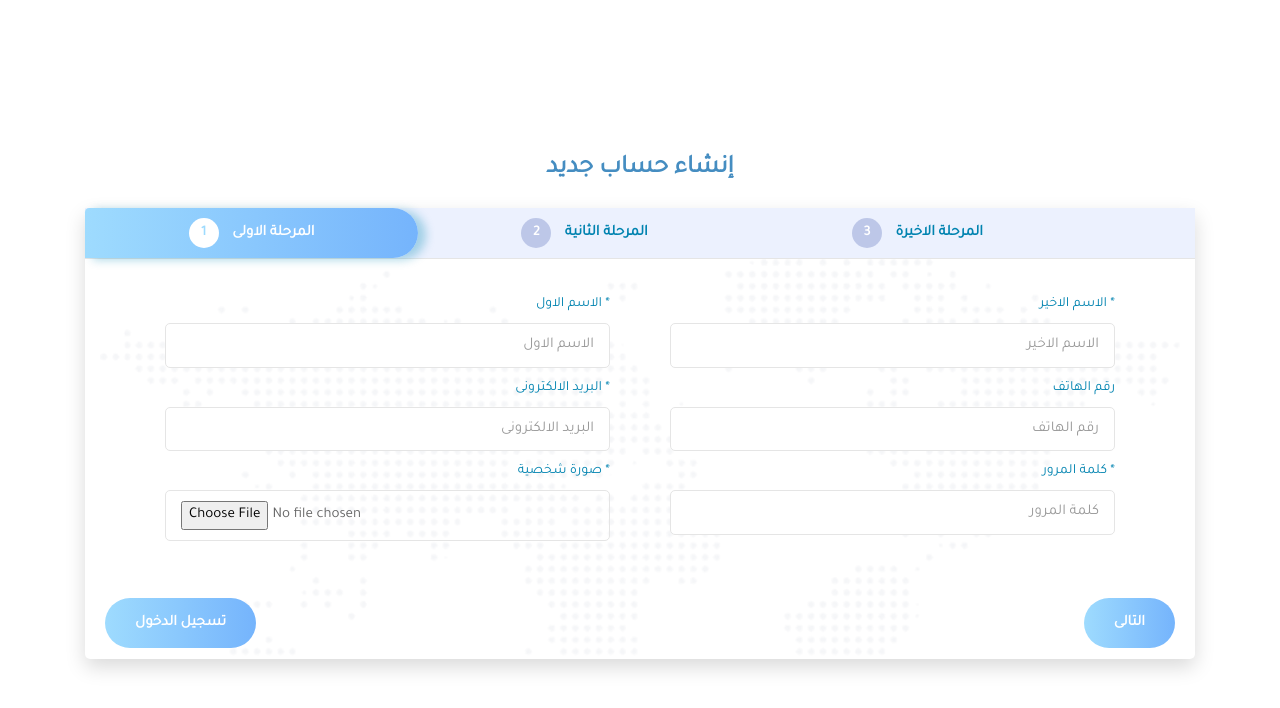
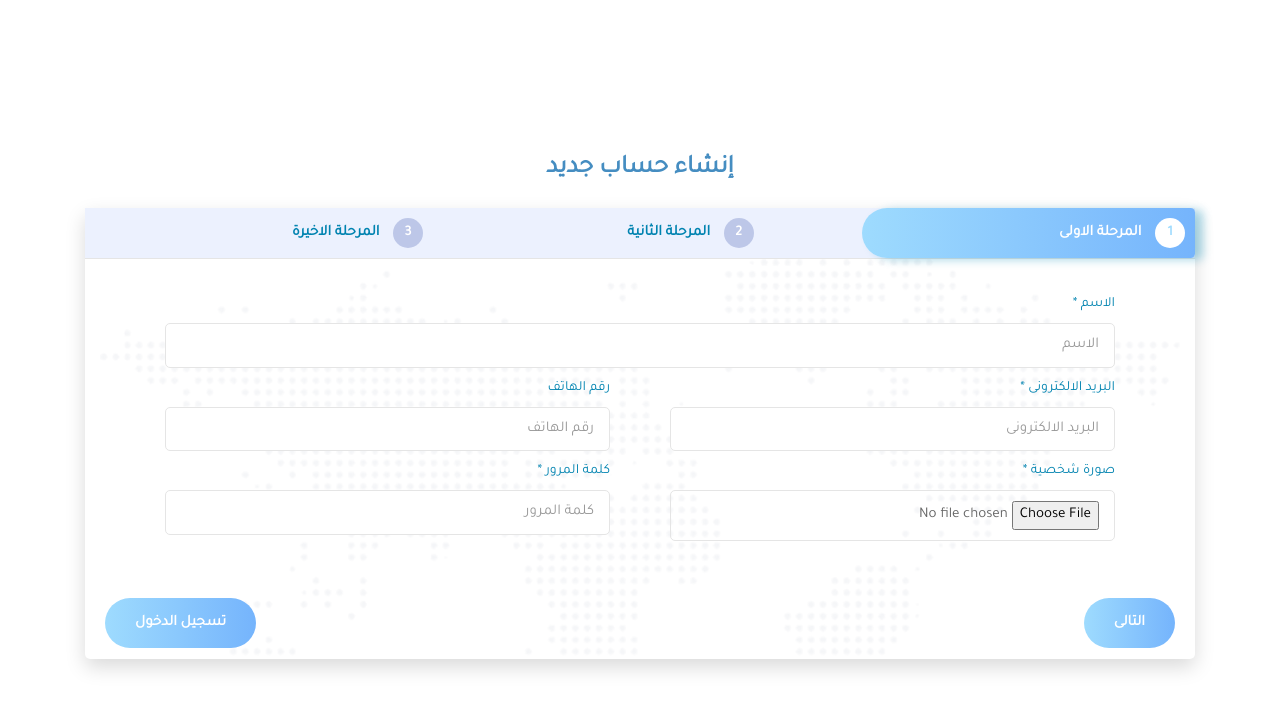
Before and after one commit to taher-shoker/PPMS-Ui, a plain HTML site: page registration.html in a window 1280 px wide. Shown: the part 92-800 px from the top of the page. Drawn offline with Linux system fonts and the light colour scheme; a web font is replaced by a local one.

Commit message:
update 21th

```diff
--- a/css/register.css
+++ b/css/register.css
@@ -16,6 +16,7 @@
    .wrapper {
     position: relative;
     margin: 20% auto 20% auto;
+    direction: rtl;
   }
 
   .wrapper input[type="checkbox"] {
@@ -50,7 +51,7 @@ a:hover, a:focus {
     font-family: inherit;
   }
   label {
-    display: inline-block;
+
     margin-bottom: .5rem;
     color: #0083B0;
     float: right;
@@ -167,6 +168,7 @@ a:hover, a:focus {
     border-bottom: 1px solid #e5e5e5;
     background-color: #ecf1fe;
    width: 100%;
+   padding-right: 0;
   }
 
   .tab-list__item {
@@ -189,7 +191,7 @@ a:hover, a:focus {
   @media (min-width: 768px) {
     .tab-list__item {
      width: 30%;
-
+     text-align: right;
     }
   }
   .tab-list__link {
@@ -199,7 +201,7 @@ a:hover, a:focus {
     display: inline-block;
     -webkit-border-radius: 22.5px;
     -moz-border-radius: 22.5px;
-    border-radius: 5px 30px 30px 0;
+    border-radius: 30px 5px 5px 30px;
     padding: 10px 0  ;
   width: 100%;
     text-align: center;
@@ -222,7 +224,7 @@ a:hover, a:focus {
     background-color: #bdc7e8;
     color: #fff;
     font-size: 14px;
-    margin-right: 10px;
+    margin: 0 10px;
   }
 
   .tab-list__link .desc {
@@ -236,7 +238,7 @@ a:hover, a:focus {
     background: linear-gradient(to left, #75b4fc, #9edbfe); /* W3C, IE 10+/ Edge, Firefox 16+, Chrome 26+, Opera 12+, Safari 7+ */
     color: #fff;
     box-shadow: 8px 2px 10px #0088b552;
-
+    text-align: right;
   }
 
   .tab-list .active .tab-list__link .step {
--- a/registration.html
+++ b/registration.html
@@ -154,18 +154,13 @@
                                             <div class="tab-pane active" id="tab1">
 
                                                  <div class="row">
-                                                     <div class="col-md-6">
+                                                     <div class="col-md-12">
                                                          <div class="form">
-                                                             <label for="first-name">الاسم الاول *</label>
-                                                             <input type="text" class="input--style-1"  name="firstName" id="first-name" placeholder="الاسم الاول" required="required" autocomplete="off">
+                                                             <label for="first-name">الاسم  *</label>
+                                                             <input type="text" class="input--style-1"  name="firstName" id="first-name" placeholder="الاسم " required="required" autocomplete="off">
                                                          </div>
                                                      </div>
-                                                     <div class="col-md-6">
-                                                         <div class="form">
-                                                             <label for="last-name">الاسم الاخير *</label>
-                                                             <input type="text" class="input--style-1" id="last-ame" name="lastName" placeholder="الاسم الاخير" required='required'>
-                                                         </div>
-                                                     </div>
+
                                                  </div>
                                                  <div class="row">
                                                     <div class="col-md-6">
@@ -244,7 +239,7 @@
                                                         <div class="form">
                                                             <label for="">الحالة الاجتماعية</label>
                                                            <select class="input--style-1" name="">
-                                                               <option value="">أعرب</option>
+                                                               <option value="">أعزب</option>
                                                                <option value="">متزوج</option>
                                                                <option value="">مطلق</option>
                                                                <option value="">أرمل</option>
```
